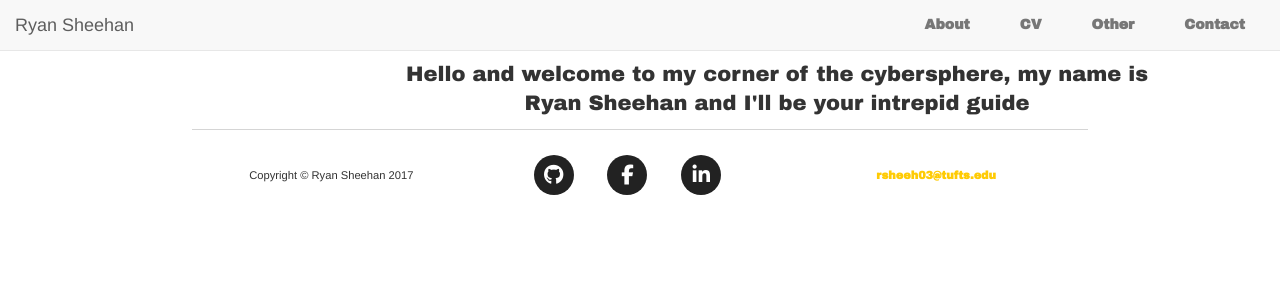
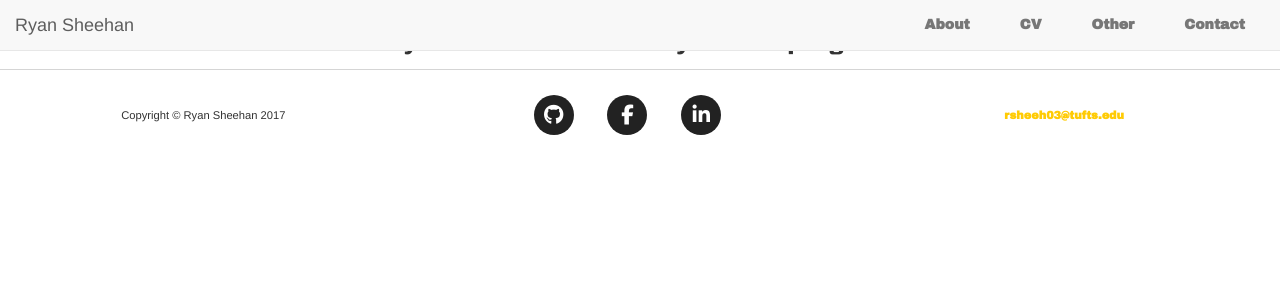
Before and after one commit to Ryan-Sheehan/Ryan-Sheehan.github.io, a Jekyll site: the page index.html, which Jekyll copies as it is, in a window 1280 px wide. Shown: the top 300 px of the page. Built offline with Jekyll 4.4.1, drawn with Linux system fonts in a browser that asks for light colours; nearby versions of some CDN libraries.

Commit message:
Update main.css

```diff
--- a/css/main.css
+++ b/css/main.css
@@ -1,7 +1,5 @@
 body {
-    margin: 60px auto;
-    width: 70%;
-    align-items: center;
+
 }
 nav ul, footer ul {
     font-family: 'Archivo Black', sans-serif;
```
